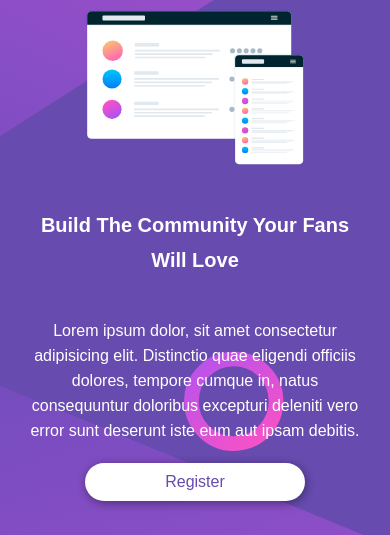
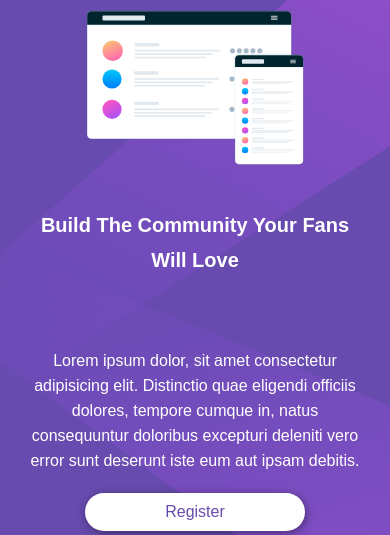
Before and after one commit to wllysses/huddle-landing-page-front-end-mentor-challenge, a plain HTML site: page index.html in a window 390 px wide. Shown: the part 85-620 px from the top of the page. Drawn offline with Linux system fonts and the light colour scheme.

Commit message:
refatoracao-responsive

```diff
--- a/style.css
+++ b/style.css
@@ -94,22 +94,25 @@ body {
 
 @media (max-width: 960px) {
 
-    body {
-        background-position: center center;
-        background-size: cover;
-    }
-
     .main-container {
         display: block;
         text-align: center;
     }
 
     .main-container .image img {
-        width: 80%;
+        width: 75%;
+    }
+
+    .main-container .text {
+        display: flex;
+        flex-direction: column;
+        justify-content: center;
+        align-items: center;
     }
 }
 
 @media (max-width: 425px) {
+
     .main-container {
         display: flex;
         flex-direction: column;
```
